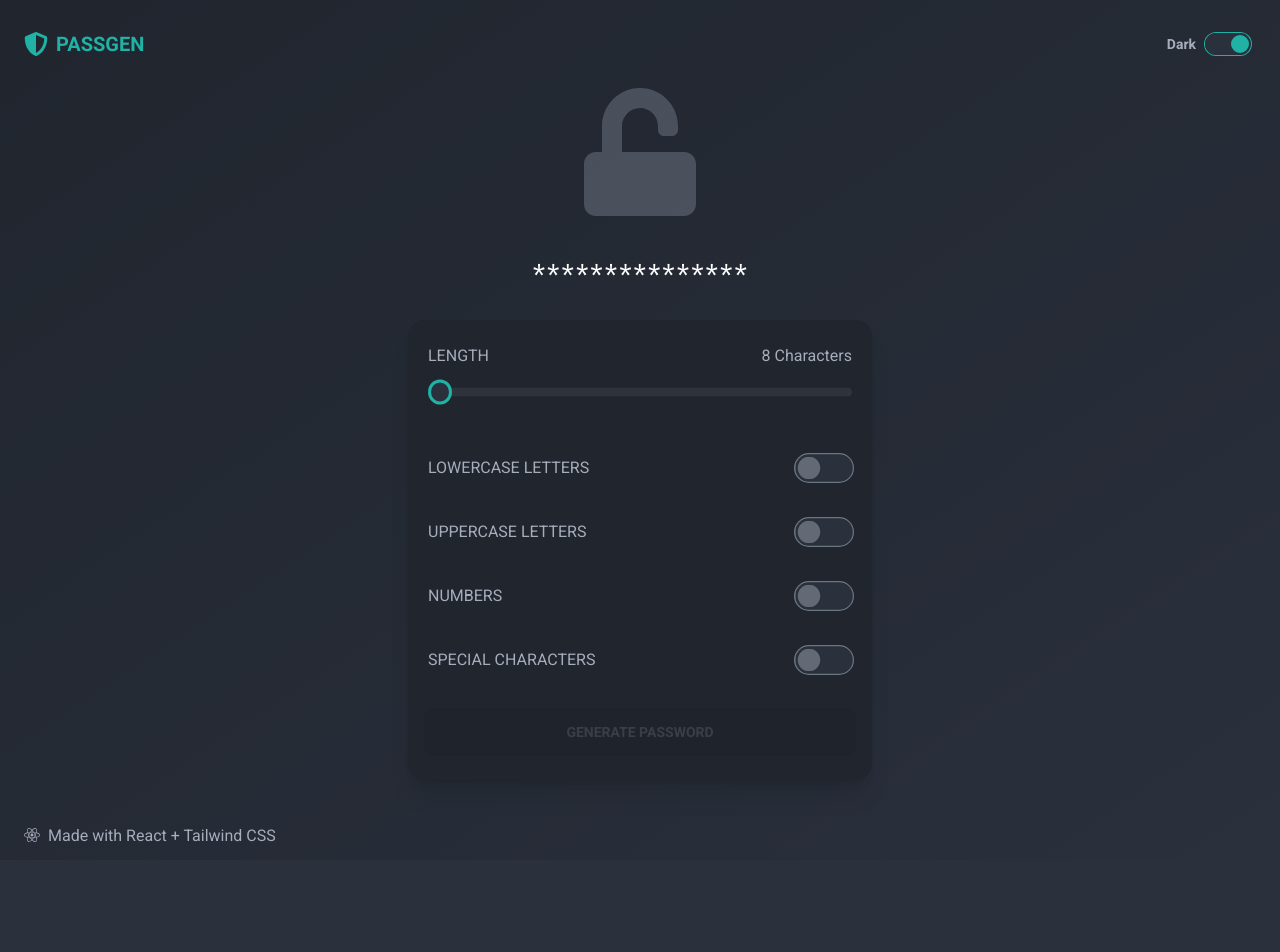
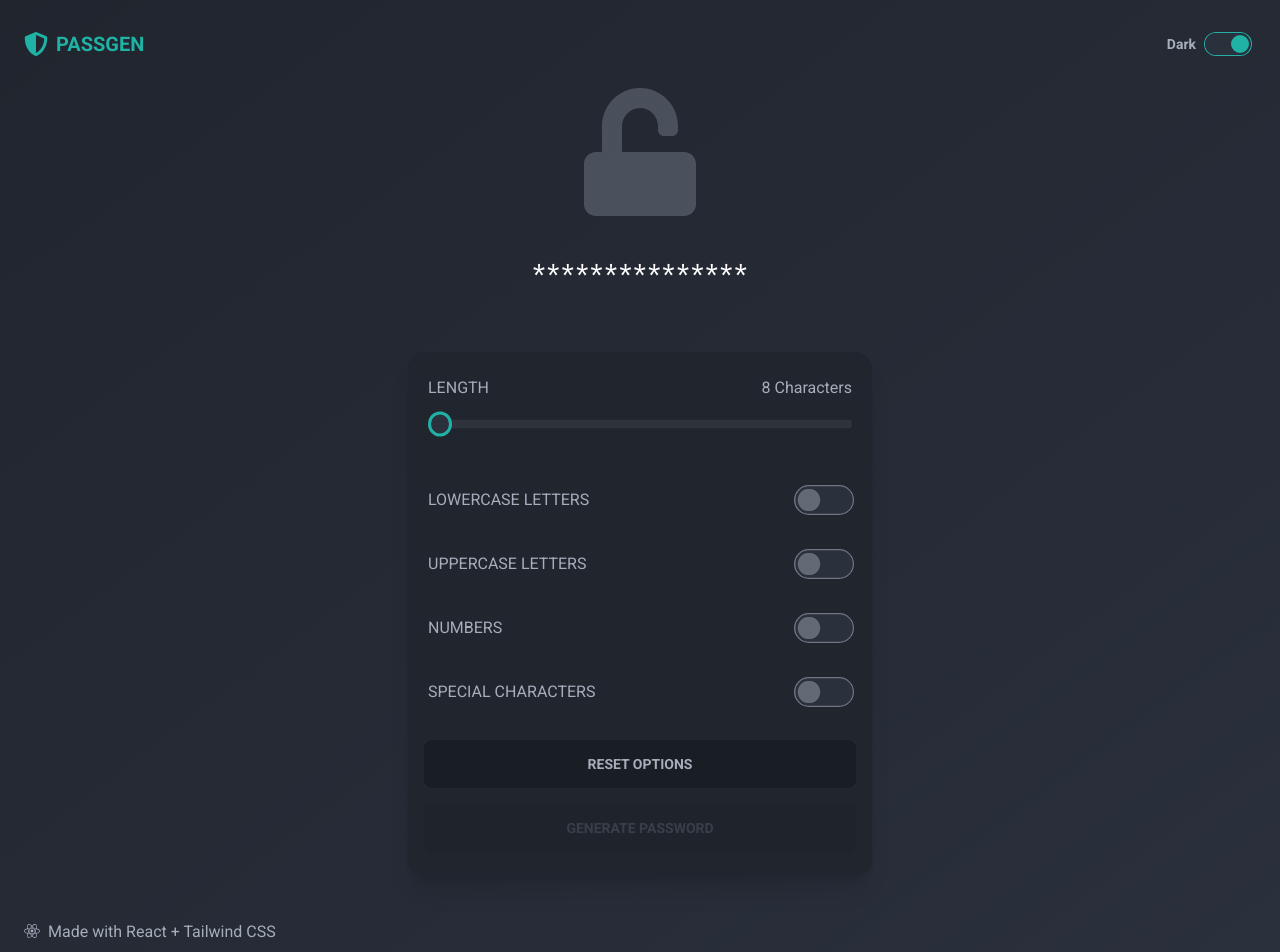
Before and after one commit to jxhnkndl/react-password-gen, a React (Create React App) app: page / in a window 1280 px wide. Shown: the top 952 px of the page. Before the commit the page ends 860 px from the top, so only its background shows below. Built offline with nearby package versions, Linux system fonts and the light colour scheme.

Commit message:
reconfigure form buttons to enhance user experience and form feedback

```diff
--- a/src/components/PasswordField.js
+++ b/src/components/PasswordField.js
@@ -19,7 +19,7 @@ function PasswordField() {
   let passwordBottom = password.slice(midpoint);
 
   return (
-    <div className="flex justify-center">
+    <div className="flex justify-center min-h-16">
       {/* placeholder text */}
       {!password && (
         <p className="font-mono text-2xl text-center text-semibold text-accent-content">
@@ -27,7 +27,7 @@ function PasswordField() {
             onInit={(typewriter) => {
               setTimeout(() => {
                 typewriter.typeString('***************').start();
-              }, 200)
+              }, 300)
             }}
             options={{ delay: 35, cursor: '' }}
           />
--- a/src/components/PasswordForm.js
+++ b/src/components/PasswordForm.js
@@ -164,6 +164,19 @@ function PasswordForm() {
         <motion.div
           initial={{ opacity: 0, transform: 'translateY(20px)' }}
           animate={{ opacity: 1, transform: 'translateY(0px)' }}
+          transition={{ duration: 0.5, delay: 0.35 }}
+        >
+          <button
+            // disabled={!validOptions && 'disabled'}
+            className="btn btn-neutral btn-block mt-4"
+            onClick={handleClear}
+          >
+            {password.length > 0 ? 'Clear Password' : 'Reset Options'}
+          </button>
+        </motion.div>
+        <motion.div
+          initial={{ opacity: 0, transform: 'translateY(20px)' }}
+          animate={{ opacity: 1, transform: 'translateY(0px)' }}
           transition={{ duration: 0.5, delay: 0.3 }}
         >
           <button
@@ -174,14 +187,6 @@ function PasswordForm() {
             Generate Password
           </button>
         </motion.div>
-        {password && (
-          <button
-            className="btn btn-neutral btn-block mt-4"
-            onClick={handleClear}
-          >
-            Clear Password
-          </button>
-        )}
       </div>
     </section>
   );
```
